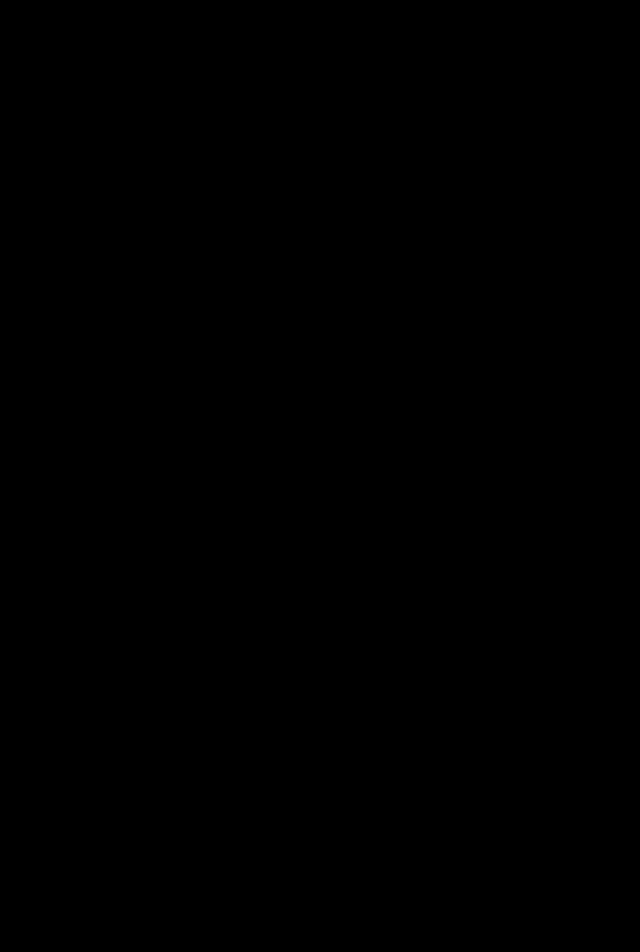
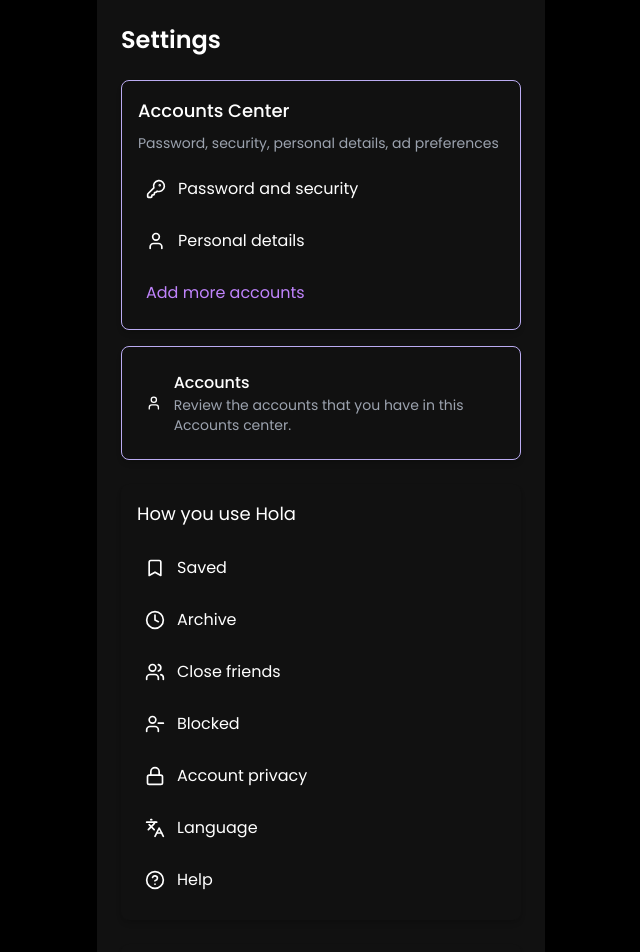
Before and after one commit to parikshit-jaiswal/Task_5_SocialMedia_Frontend, a React (Vite) app: page /settings in a window 1280 px wide. Before the commit this address had no page. Shown: the top 952 px of the page, without its empty margins (319-959 px from the left). Before the commit the page ends 800 px from the top, so only its background shows below. Built offline with nearby package versions, Linux system fonts and the light colour scheme; a web font is replaced by a local one.

Commit message:
added settings component

```diff
--- a/src/App.jsx
+++ b/src/App.jsx
@@ -15,6 +15,7 @@
 import CreatePost from './components/CreatePost'
 import ExplorePage from './pages/ExplorePage'
 import SearchPage from './pages/SearchPage'
+import Settings from "./components/Settings"
 function App() {
   return (
 
@@ -30,6 +31,7 @@
         <Route path="/privacy" element={<Privacy/>} />
         <Route path="/explore" element={<ExplorePage/>} />
         <Route path="/search" element={<SearchPage/>} />
+        <Route path="/settings" element={<Settings/>} />
       </Routes>
     </BrowserRouter>
   )
--- /dev/null
+++ b/src/components/Settings.jsx
@@ -0,0 +1,117 @@
+import React from "react";
+import {
+  KeyRound,
+  User,
+  Users,
+  Bookmark,
+  Clock,
+  UserMinus,
+  Lock,
+  Languages,
+  HelpCircle,
+  ChevronRight,
+} from "lucide-react";
+
+function Settings() {
+  return (
+    <div
+      className="min-h-screen max-w-md mx-auto p-6 text-white"
+      style={{ backgroundColor: "#111111" }}
+    >
+      <h1 className="text-2xl font-semibold mb-6">Settings</h1>
+
+      {/* Accounts Center */}
+      <div
+        className="rounded-lg p-4 mb-4 shadow-md border"
+        style={{ backgroundColor: "#111111", borderColor: "#bbacf2" }}
+      >
+        <h2 className="text-lg font-medium mb-2">Accounts Center</h2>
+        <p className="text-sm text-gray-400 mb-4">
+          Password, security, personal details, ad preferences
+        </p>
+
+        <div className="space-y-3">
+          <button className="w-full flex items-center text-left hover:bg-gray-800 p-2 rounded-md">
+            <KeyRound className="w-5 h-5 mr-3" />
+            <span>Password and security</span>
+          </button>
+          <button className="w-full flex items-center text-left hover:bg-gray-800 p-2 rounded-md">
+            <User className="w-5 h-5 mr-3" />
+            <span>Personal details</span>
+          </button>
+          <button className="w-full flex items-center text-left text-purple-400 hover:bg-gray-800 p-2 rounded-md">
+            <span>Add more accounts</span>
+          </button>
+        </div>
+      </div>
+
+      {/* Accounts */}
+      <div
+        className="rounded-lg p-4 mb-6 shadow-md border"
+        style={{ backgroundColor: "#111111", borderColor: "#bbacf2" }}
+      >
+        <button className="w-full flex justify-between hover:bg-gray-800 p-2 rounded-md">
+          <div className="flex items-center">
+            <User className="w-5 h-5 mr-3" />
+            <div>
+              <h3 className="font-medium text-left">Accounts</h3>
+              <p className="text-sm text-gray-400 text-left">
+                Review the accounts that you have in this Accounts center.
+              </p>
+            </div>
+          </div>
+        </button>
+      </div>
+
+      {/* How you use Hola */}
+      <div className="rounded-lg p-4 shadow-md" style={{ backgroundColor: "#111111" }}>
+        <h3 className="text-lg mb-4">How you use Hola</h3>
+        <div className="space-y-1">
+          <button className="w-full flex items-center py-3 hover:bg-gray-800 px-2 rounded-md">
+            <Bookmark className="w-5 h-5 mr-3" />
+            <span>Saved</span>
+          </button>
+          <button className="w-full flex items-center py-3 hover:bg-gray-800 px-2 rounded-md">
+            <Clock className="w-5 h-5 mr-3" />
+            <span>Archive</span>
+          </button>
+          <button className="w-full flex items-center py-3 hover:bg-gray-800 px-2 rounded-md">
+            <Users className="w-5 h-5 mr-3" />
+            <span>Close friends</span>
+          </button>
+          <button className="w-full flex items-center py-3 hover:bg-gray-800 px-2 rounded-md">
+            <UserMinus className="w-5 h-5 mr-3" />
+            <span>Blocked</span>
+          </button>
+          <button className="w-full flex items-center py-3 hover:bg-gray-800 px-2 rounded-md">
+            <Lock className="w-5 h-5 mr-3" />
+            <span>Account privacy</span>
+          </button>
+          <button className="w-full flex items-center py-3 hover:bg-gray-800 px-2 rounded-md">
+            <Languages className="w-5 h-5 mr-3" />
+            <span>Language</span>
+          </button>
+          <button className="w-full flex items-center py-3 hover:bg-gray-800 px-2 rounded-md">
+            <HelpCircle className="w-5 h-5 mr-3" />
+            <span>Help</span>
+          </button>
+        </div>
+      </div>
+
+      {/* Footer Actions */}
+      <div className="mt-6 space-y-2 p-4 rounded-lg shadow-md" style={{ backgroundColor: "#111111" }}>
+        <button className="w-full text-left text-[#bbacf2] font-medium py-2 hover:bg-gray-800 px-2 rounded-md">
+          Add account
+        </button>
+        <button className="w-full text-left text-red-500 py-2 hover:bg-gray-800 px-2 rounded-md">
+          Log out
+        </button>
+        <button className="w-full text-left text-red-500 py-2 hover:bg-gray-800 px-2 rounded-md">
+          Log out all accounts
+        </button>
+      </div>
+    </div>
+  );
+}
+
+export default Settings;
```
